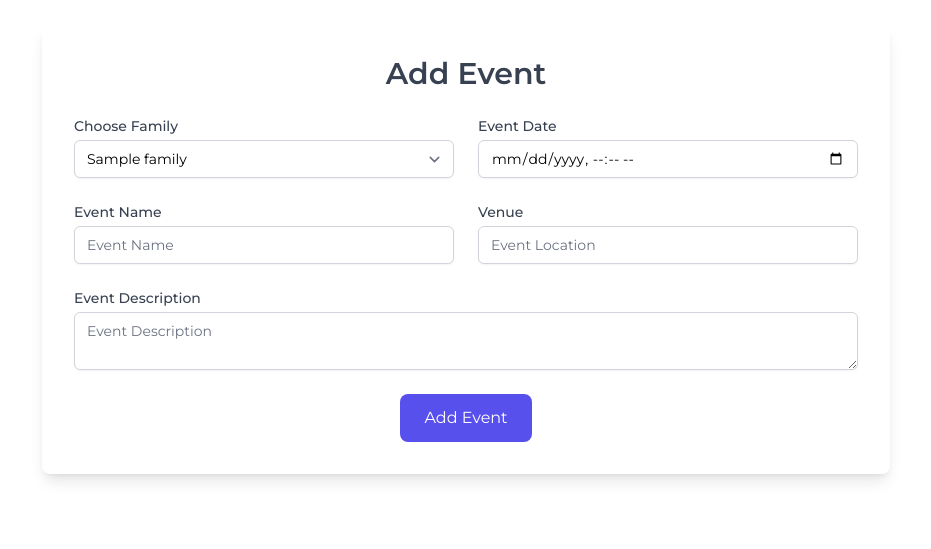
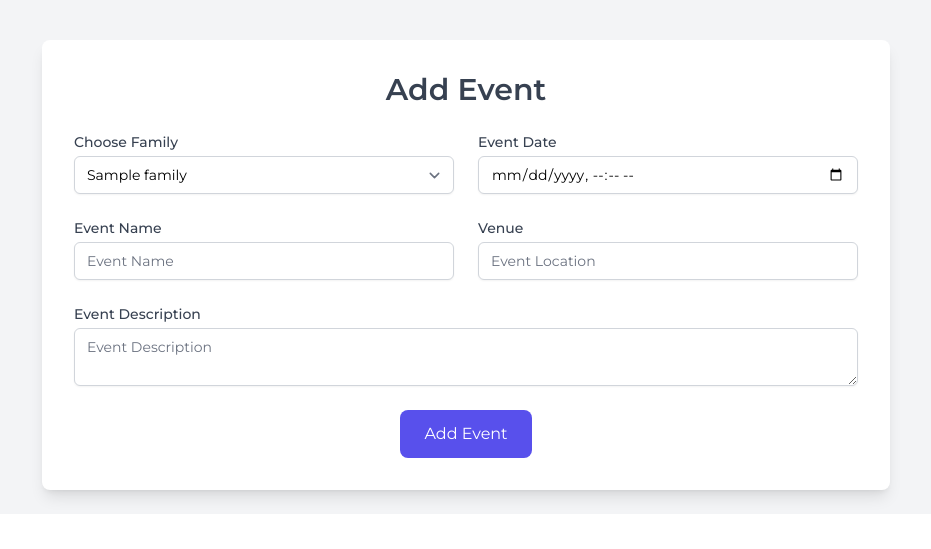
Before and after one commit to joekariuki3/lineage, a Flask app: page /event/ in a window 1280 px wide. Shown: the part 64-613 px from the top of the page, without its empty margins (174-1105 px from the left). Run offline with Flask 3, Linux system fonts and the light colour scheme; a user stored in the database is signed in; tables that the repository leaves empty hold one stand-in row (values such as "Sample post"); some libraries are stand-ins or nearby versions.

Commit message:
made main element have a uniform bg color to keep consistency cross the app

```diff
--- a/templates/base.html
+++ b/templates/base.html
@@ -173,7 +173,7 @@
         </div>
     </nav>
 
-    <main>
+    <main class="bg-gray-100 pt-4">
         {% include "notification.html"%}
 
         {% block content %}
```
